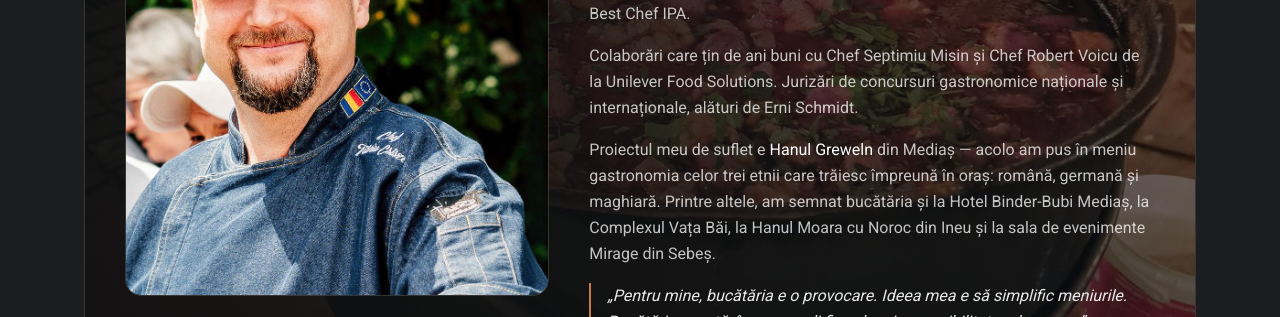
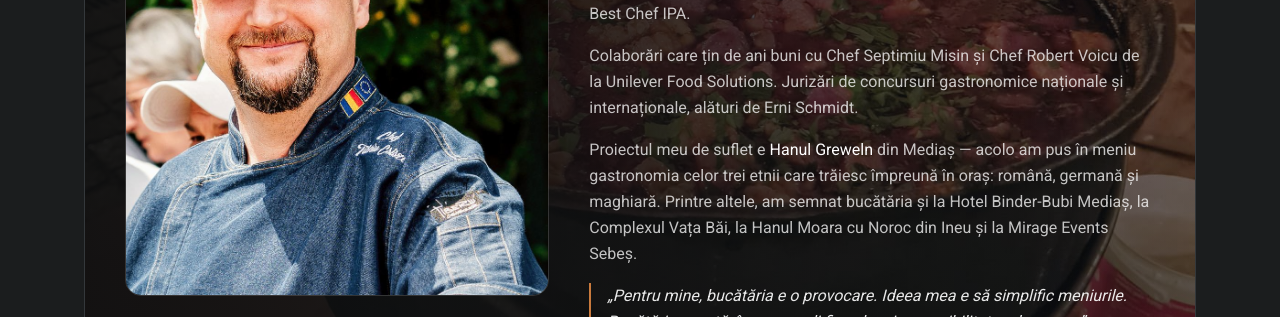
Before and after one commit to chefcsiszertiberiu/chefcsiszertiberiu.github.io, a React (Vite) app: page / in a window 1280 px wide. Shown: the part 1860-2177 px from the top of the page. Built offline with nearby package versions, Linux system fonts and the light colour scheme.

Commit message:
fix: venue's proper name is Mirage Events Sebes

```diff
--- a/src/App.tsx
+++ b/src/App.tsx
@@ -689,7 +689,7 @@ function About() {
                   Mediaș — acolo am pus în meniu gastronomia celor trei etnii care trăiesc
                   împreună în oraș: română, germană și maghiară. Printre altele, am semnat
                   bucătăria și la Hotel Binder-Bubi Mediaș, la Complexul Vața Băi, la Hanul
-                  Moara cu Noroc din Ineu și la sala de evenimente Mirage din Sebeș.
+                  Moara cu Noroc din Ineu și la Mirage Events Sebeș.
                 </p>
                 <p className="border-l-2 border-gold pl-4 text-white/90 italic">
                   „Pentru mine, bucătăria e o provocare. Ideea mea e să simplific meniurile.
```
